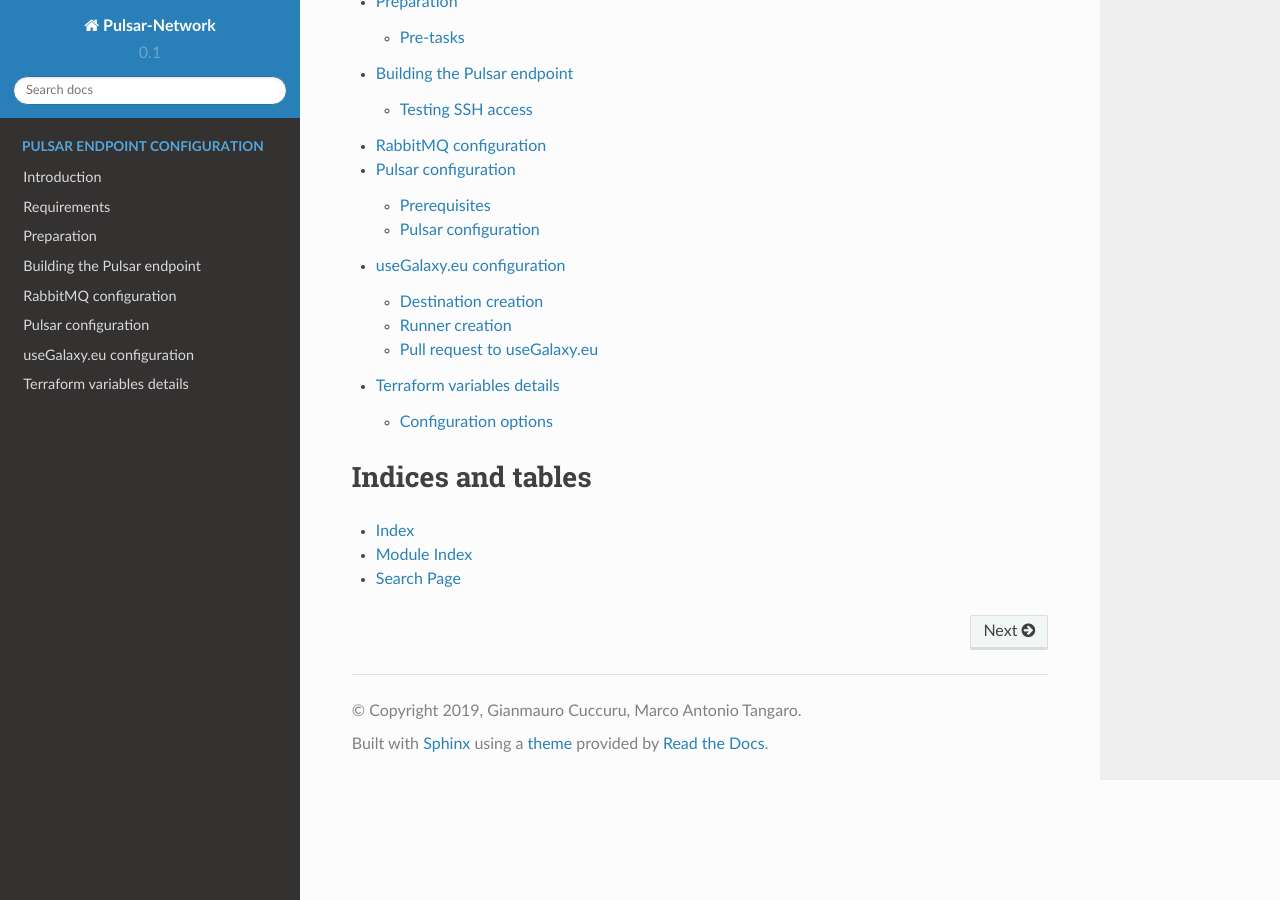
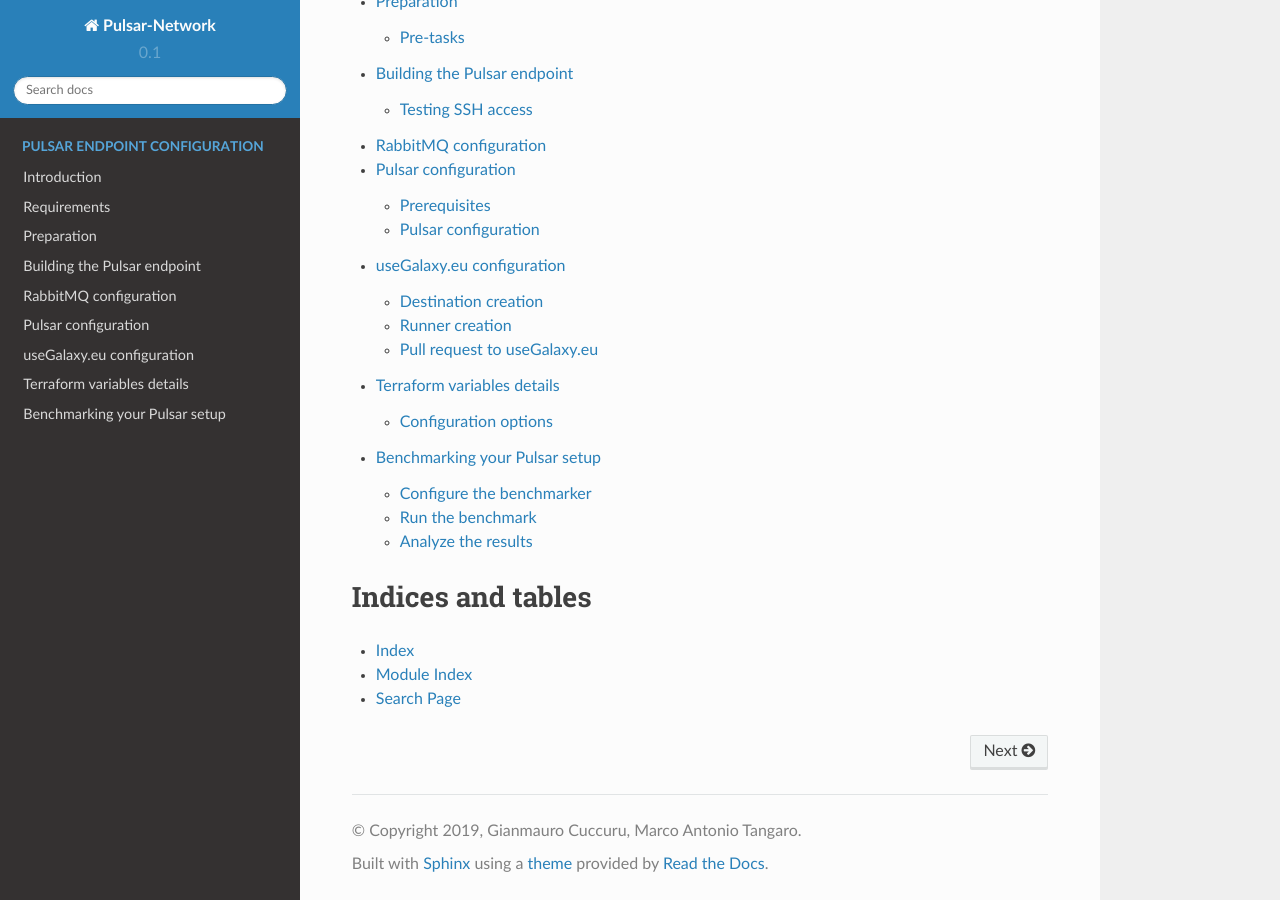
Before and after one commit to usegalaxy-eu/pulsar-network-docs, a Sphinx documentation site: the page built from source/index.rst, in a window 1280 px wide and 900 px high, scrolled down 909 px. Built offline with Sphinx 7.4.7 and the Read the Docs theme 2.0.0, drawn with Linux system fonts in a browser that asks for light colours; some of the changed lines change nothing that is shown.

Commit message:
Added first version of documentation for benchmarking

```diff
--- /dev/null
+++ b/source/benchmark.rst
@@ -0,0 +1,104 @@
+Benchmarking your Pulsar setup
+==============================
+
+To determine the performance of your Pulsar setup, you can use the
+`GalaxyBenchmarker <https://github.com/AndreasSko/Galaxy-Benchmarker>`_.
+This is a framework that allows for easy benchmarking of various Galaxy
+job destinations.
+
+As a start, clone the repository to your local workstation:
+
+    ::
+
+     git clone https://github.com/AndreasSko/Galaxy-Benchmarker
+
+A docker-compose setup is already provided that includes InfluxDB and
+Grafana for easy analysis of the metrics.
+
+Configure the benchmarker
+-------------------------
+
+The benchmarker is configured using a yaml-configuration file. You can
+find a basic example in ``benchmark_config.yml.usegalaxyeu``. As a start,
+rename it to benchmark_config.yml and fill in the credentials for your
+regular UseGalaxy.eu user (a deeper explanation of the configuration
+can be found at https://github.com/AndreasSko/Galaxy-Benchmarker).
+To later benchmark your Pulsar setup, you will need an additional user
+for which UseGalaxy.eu is configured to only route jobs to your setup.
+Also add the user key for this user to the config file under
+``destinations``.
+
+The benchmarker uses the test functionality
+of `Planemo <https://github.com/galaxyproject/planemo>`_ to submit
+workflows. The docker-compose setup already clones the examples from
+https://github.com/usegalaxy-eu/workflow-testing. These are available at
+the the path ``/workflow-testing`` inside the benchmarker container. Some
+of the workflows there are already included in the example config file.
+You can also add your own workflows: Simply add the workflows
+somewhere in the root folder of the repository, which is mounted under
+``/src`` inside the benchmarker container and mention it in the config file.
+
+.. code-block:: yaml
+
+    workflows:
+      - name: YourCustomWorkflow
+        type: Galaxy
+        path: /src/custom-workflow-folder/custom-workflow.ga
+
+The benchmarker can submit jobs to multiple job destinations to compare
+the performance of each. As a start, we can stay with the one destination
+already defined.
+
+.. code-block:: yaml
+
+    destinations:
+      - name: YourDestinationName
+        type: Galaxy
+        galaxy_user_key: YOUR-USER-KEY-FOR-DESTINATION-USER
+
+Now, we just need to define the actual benchmark that we want to perform.
+Simply define the workflows that should be run and the destinations to
+which the workflows should be submitted to.
+
+.. code-block:: yaml
+
+    benchmarks:
+    - name: BenchmarkName
+      type: DestinationComparison
+      destinations:
+        - YourDestinationName
+      workflows:
+        - ard
+        - adaboost
+        - gromacs
+        - mapping_by_sequencing
+      runs_per_workflow: 5
+      warmup: true
+
+Run the benchmark
+-----------------
+
+After everything has been set, we can start the actual benchmarking.
+Simply run:
+
+    ::
+
+     docker-compose up
+
+This will spin up a InfluxDB and Grafana container, together with a
+container running the benchmarker. You can monitor the progress
+in the console. If you need to re-run a benchmark, just do a
+ctrl-c and run the ``docker-compose up`` command again.
+
+.. warning::
+
+    The data of InfluxDB is stored inside the container. Before
+    running ``docker-compose down`` remember to back up your data!
+
+Analyze the results
+-------------------
+After the benchmarking has been finished, you can view the results
+using the Grafana Dashboards at http://localhost:3000
+(username: admin, password: admin). These Dashboards are still
+work in progress and you may need to alter them for your case,
+however they may be a good starting point.
--- a/source/index.rst
+++ b/source/index.rst
@@ -6,13 +6,18 @@
 Welcome to Pulsar-Network's documentation!
 ==========================================
 
-The Pulsar Network is wide job execution system distributed across several European datacenters, allowing to scale Galaxy instances computing power over heterogeneous resources.
+The Pulsar Network is wide job execution system distributed across several
+European datacenters, allowing to scale Galaxy instances computing power
+over heterogeneous resources.
 
 .. figure:: _static/img/nodes.png
    :scale: 40%
    :align: center
 
-This documentation shows how to install and configure a Pulsar network endpoint on an OpenStack Cloud infrastructure and how to connect it to useGalaxy.eu server. The same Pulsar endpoint can be associated to any Galaxy instance, if properly configured.
+This documentation shows how to install and configure a Pulsar network
+endpoint on an OpenStack Cloud infrastructure and how to connect it to
+useGalaxy.eu server. The same Pulsar endpoint can be associated to any Galaxy
+instance, if properly configured.
 
 .. toctree::
    :maxdepth: 2
@@ -26,6 +31,7 @@ This documentation shows how to install and configure a Pulsar network endpoint
    pulsar
    galaxy
    vars_tf
+   benchmark
 
 
 Indices and tables
```
